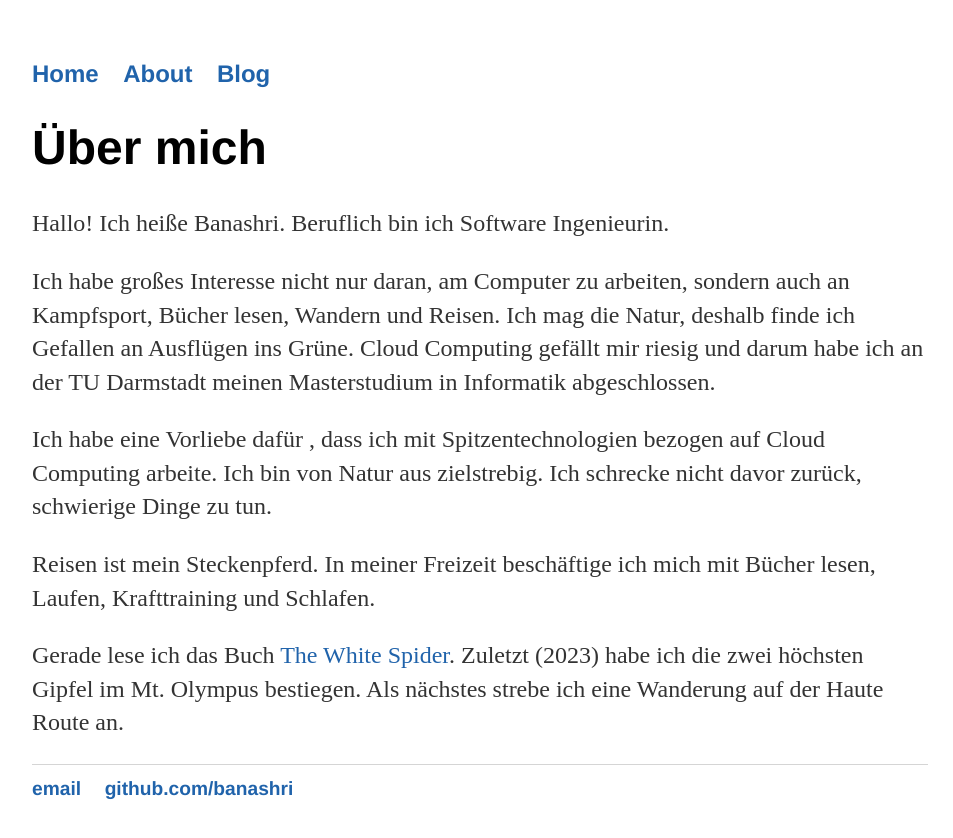
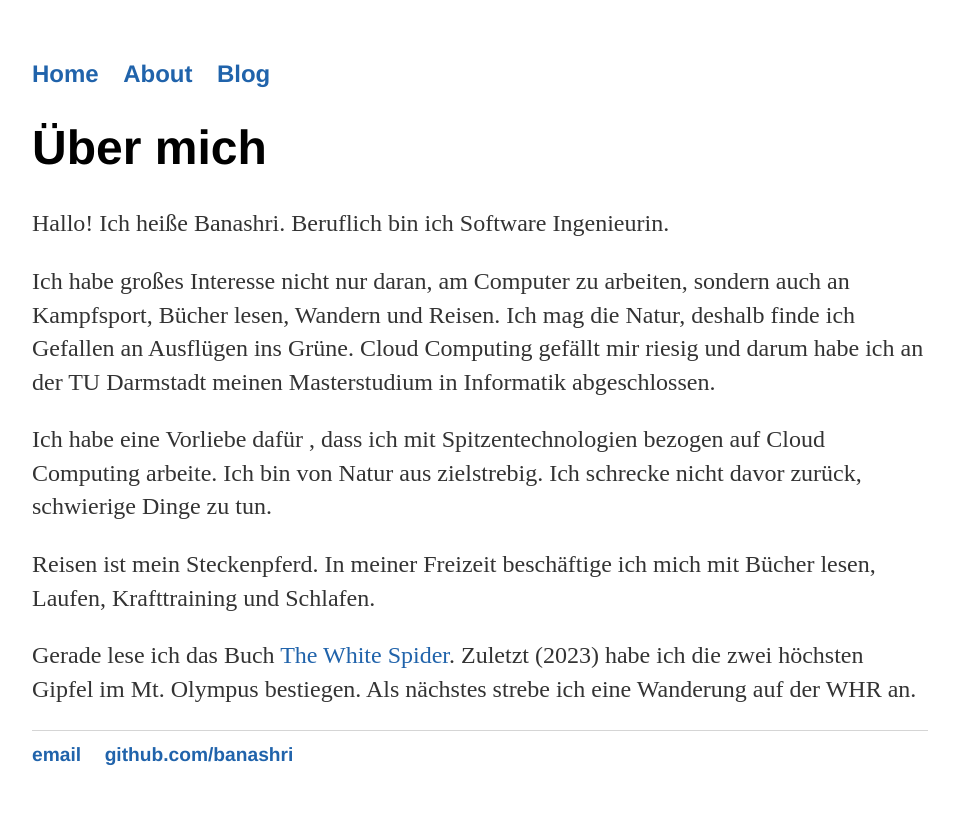
Before and after one commit to Banashri/banashri.github.io, a Jekyll site: the page built from about/index.html, in a window 1280 px wide. Shown: the top 838 px of the page, without its empty margins (160-1113 px from the left). Built offline with Jekyll 4.4.1, drawn with Linux system fonts in a browser that asks for light colours.

Commit message:
Update index.html

```diff
--- a/about/index.html
+++ b/about/index.html
@@ -21,5 +21,5 @@ Ich schrecke nicht davor zurück, schwierige Dinge zu tun.
 <p>Reisen ist mein Steckenpferd. In meiner Freizeit beschäftige ich mich mit Bücher lesen, Laufen, Krafttraining und Schlafen.</p>
 
 <p>Gerade lese ich das Buch <a href="https://www.goodreads.com/book/show/833312.The_White_Spider" class="text">The White Spider</a>.
-Zuletzt (2023) habe ich die zwei höchsten Gipfel im Mt. Olympus bestiegen. Als nächstes strebe ich eine Wanderung auf der Haute Route an. </p>
+Zuletzt (2023) habe ich die zwei höchsten Gipfel im Mt. Olympus bestiegen. Als nächstes strebe ich eine Wanderung auf der WHR an. </p>
 </div>
```
